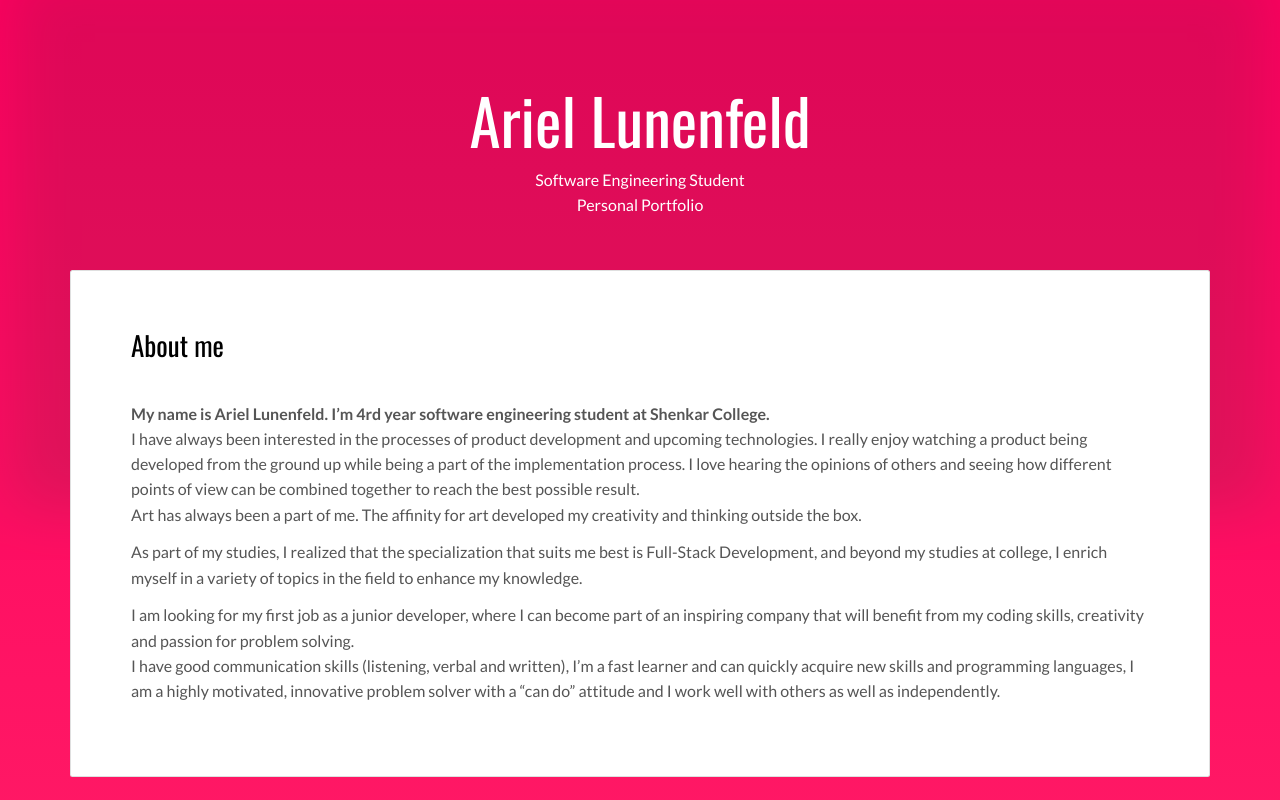
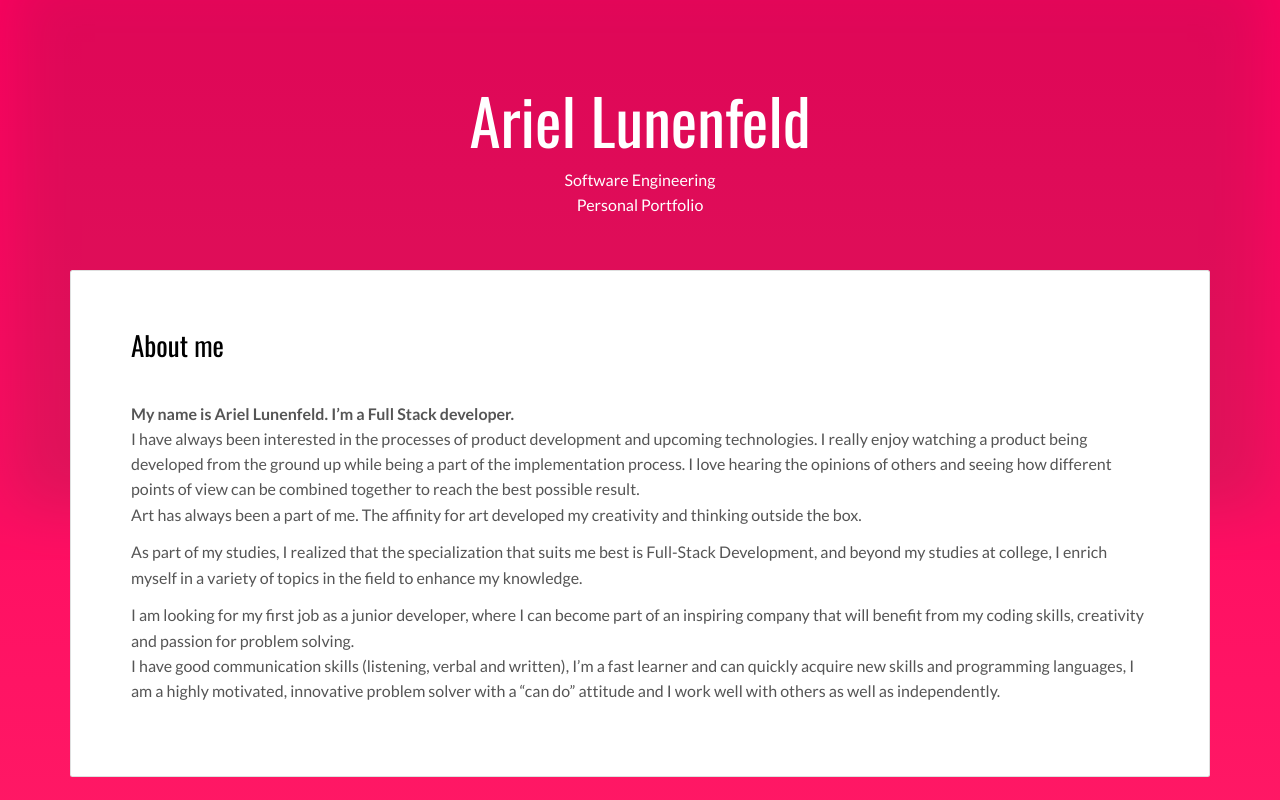
Before and after one commit to ariellunen/Personal-Portfolio, a plain HTML site: page index.html in a window 1280 px wide. Shown: the top 800 px of the page. Drawn offline with nearby package versions, Linux system fonts and the light colour scheme.

Commit message:
Update index.html

```diff
--- a/index.html
+++ b/index.html
@@ -15,7 +15,7 @@
   <link rel="apple-touch-icon" sizes="180x180" href="./assets/apple-icon-180x180.png">
   <link href="./assets/favicon.ico" rel="icon">
 
-  <title>Ariel Lunenfeld</title>
+  <title>Title page</title>
 
   <link href="./main.d8e0d294.css" rel="stylesheet">
 </head>
@@ -28,7 +28,7 @@
     <header class="white-text-container section-container">
       <div class="text-center">
         <h1>Ariel Lunenfeld</h1>
-        <p>Software Engineering Student <br>
+        <p>Software Engineering<br>
           Personal Portfolio
           </p>
       </div>
@@ -48,7 +48,7 @@
                 <div class="col-md-12">
 
                   <p>
-                    <strong>My name is Ariel Lunenfeld. I’m 4rd year software engineering student at Shenkar College.</strong>
+                    <strong>My name is Ariel Lunenfeld. I’m a Full Stack developer.</strong>
                     <br>I have always been interested in the processes of product development and upcoming technologies.
                     I really enjoy watching a product being developed from the ground up while being a part of the implementation process.
                     I love hearing the opinions of others and seeing how different points of view can be combined together to reach the best possible result.
@@ -209,7 +209,7 @@
                         class="social-round-icon fa-icon"><i class="fa fa-linkedin"></i></span>Ariel Lunenfeld</a></p>
                 </div>
                 <div class="col-md-3">
-                  <p class="social-buttons"><a href="assets/images/Ariel Lunenfeld CV.pdf" target="_blank" title=""><span
+                  <p class="social-buttons"><a href="assets/images/Ariel Lunenfeld resume.pdf" target="_blank" title=""><span
                         class="social-round-icon fa-icon"><i class="fa fa-file-o"></i></span>CV</a></p>
                 </div>
               </div>
```
